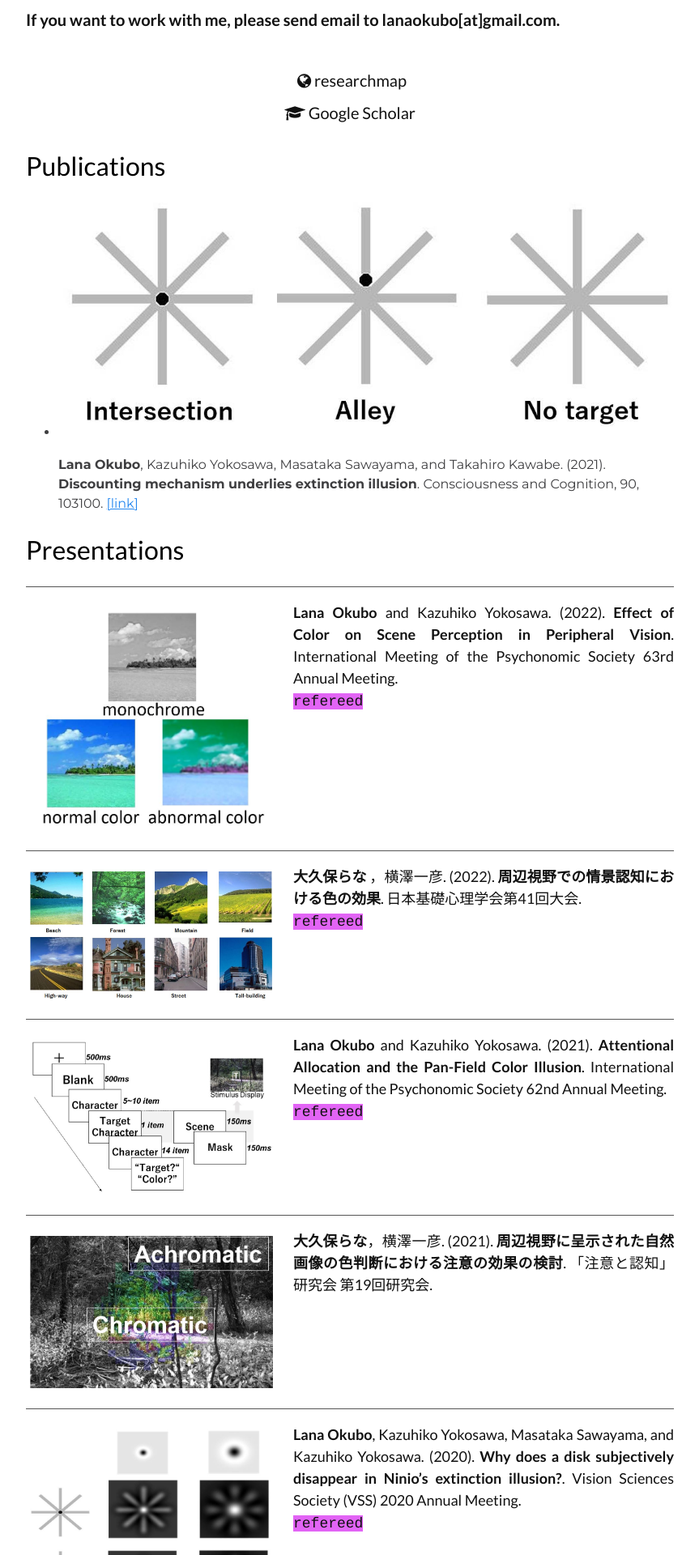
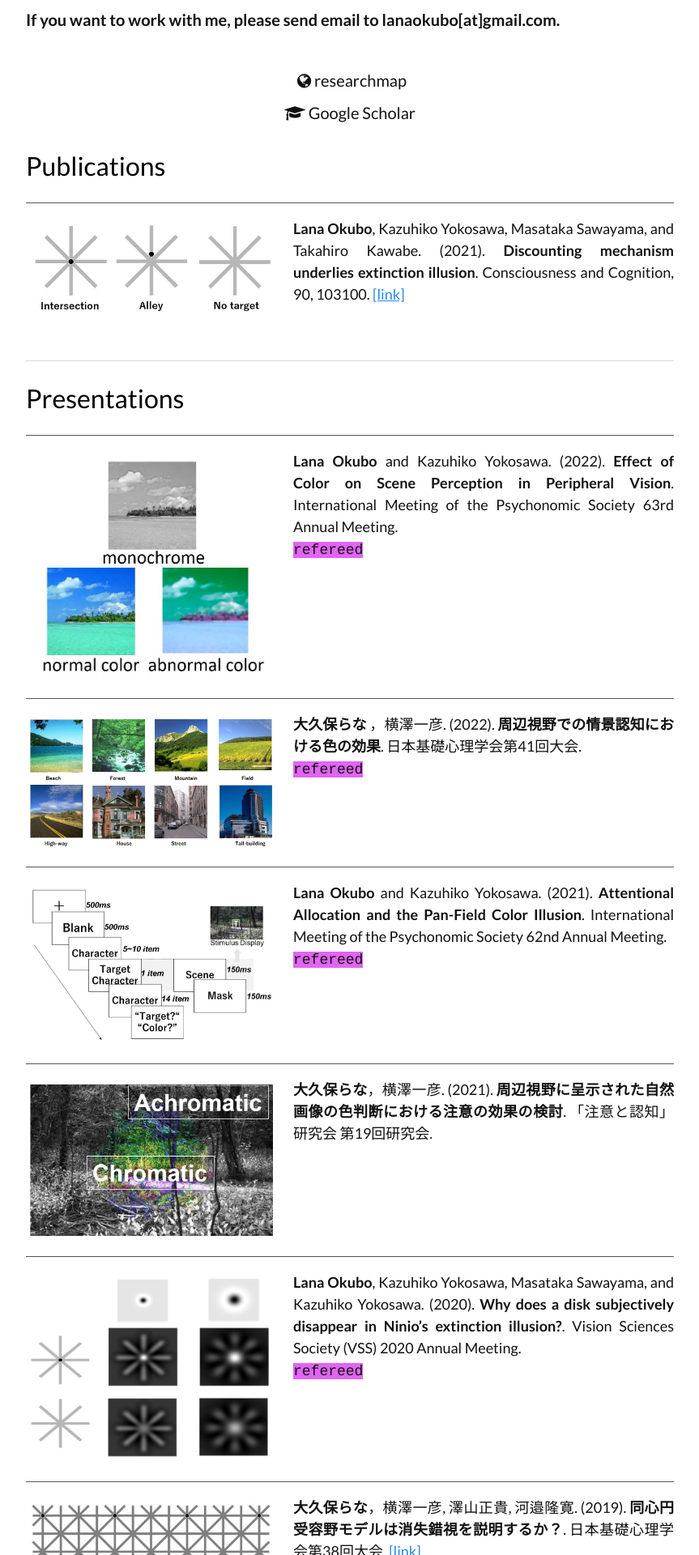
Before and after one commit to LNOKB/lnokb.github.io, a Jekyll site: the page built from index.html, in a window 1280 px wide. Shown: the part 660-2580 px from the top of the page at 81% size, without its empty margins (208-1071 px from the left). Built offline with Jekyll 4.4.1, drawn with Linux system fonts in a browser that asks for light colours.

Commit message:
Update index.html

```diff
--- a/index.html
+++ b/index.html
@@ -41,6 +41,8 @@
 <div class="small-wrapper" align="center">
   <div class="section-container" align="left">
     <h1 id="sec:publication" style="color:black" align="left">Publications</h1>
+  </div>
+  <div class="publication-container" align="center">
     <ul>
 
       <li>
```
